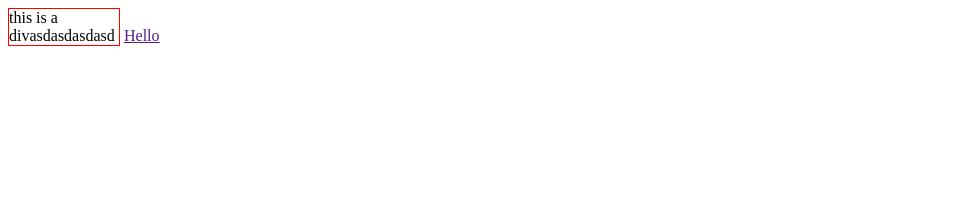
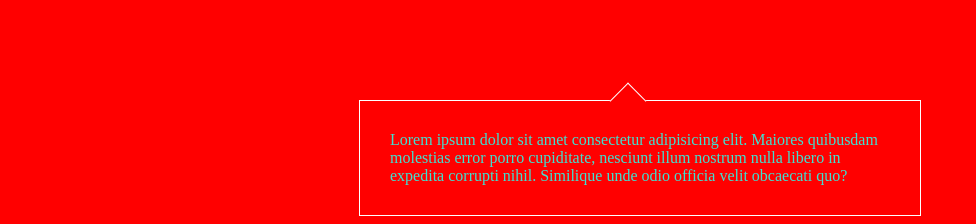
Before and after one commit to khazaddoom/CSS-Test, a plain HTML site: page index.html in a window 1280 px wide. Shown: the whole page, without its empty margins (0-976 px from the left). Drawn offline with Linux system fonts and the light colour scheme.

Commit message:
Simple message box - Pure CSS

```diff
--- a/index.html
+++ b/index.html
@@ -9,8 +9,12 @@
 </head>
 <body>
 
-    <div style="display: inline-block;">this is a divasdasdasdasd</div>
-<a href="">Hello</a>
+    <div class="main">
+        Lorem ipsum dolor sit amet consectetur adipisicing elit. Maiores quibusdam molestias error porro cupiditate, nesciunt illum nostrum nulla libero in expedita corrupti nihil. Similique unde odio officia velit obcaecati quo?
+
+    </div>
+
+
 
 
 </body>
--- a/style.css
+++ b/style.css
@@ -1,4 +1,29 @@
-div {
-    border: 1px solid red;
-    width: 110px;
+body {
+    background: red;
 }
+
+.main {
+
+    border: 1px solid white;
+    color: turquoise;
+    width: 500px;
+    position: relative;
+    margin: 100px auto;
+    padding: 30px;
+}
+
+.main::before {
+    border: 1px solid white;
+    width: 25px;
+    height: 25px;
+    position: absolute;
+    top: 0%;
+    left: 50%;
+    transform: rotate(45deg);
+    content: '';
+    margin-left: -25px;
+    margin-top: -13px;
+    background-color: red;
+    border-bottom: 0px solid red;
+    border-right: 0px solid red;
+}
```
